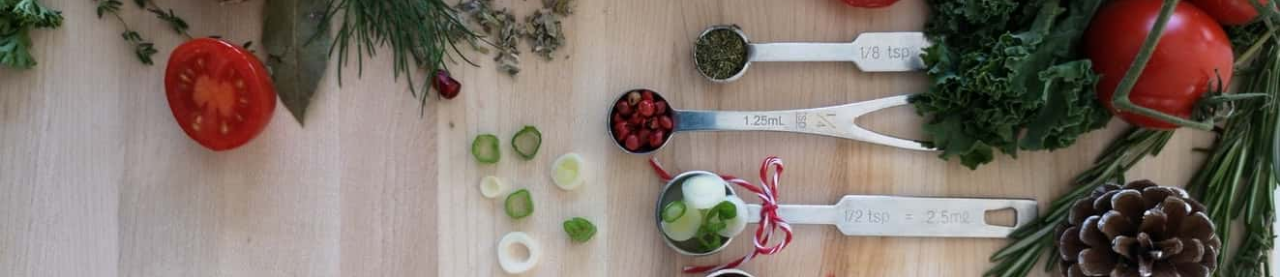
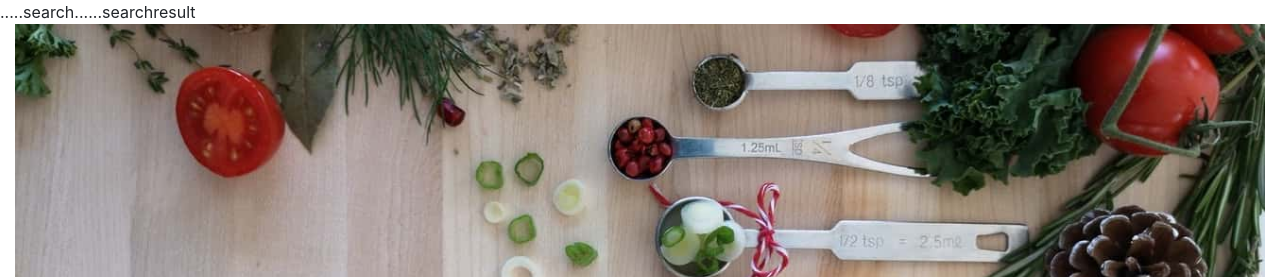
Before and after one commit to G-Dev-01/Chef, a plain HTML site: page index.html in a window 1280 px wide. Shown: the top 277 px of the page. Drawn offline with nearby package versions, Linux system fonts and the light colour scheme.

Commit message:
updated files

```diff
--- a/assets/script.js
+++ b/assets/script.js
@@ -17,13 +17,12 @@ async function fetchAPI() {
   const response = await fetch(baseURL);
   const data = await response.json();
   {
-    generateHTML(data.hits);
-    console.log(data);
+
     if (data.hits.length === 0) {
       resultHeading.innerHTML = `<p>No Results!!! Please try again with different Keyword</p>`;
-    }
-
-    else {
+    } else {
+          generateHTML(data.hits);
+    console.log(data);
       resultHeading.innerHTML = `<h2>Search result(s) for '${searchQuery}'</h2>`;
     }
   }
--- a/index.html
+++ b/index.html
@@ -8,7 +8,15 @@
    <link rel="stylesheet" href="https://cdn.jsdelivr.net/npm/bootstrap@4.5.3/dist/css/bootstrap.min.css" integrity="sha384-TX8t27EcRE3e/ihU7zmQxVncDAy5uIKz4rEkgIXeMed4M0jlfIDPvg6uqKI2xXr2" crossorigin="anonymous">
    <title>The Chef</title>
 </head>
-<body>
+<body class="container-fluid">
+
+<div class="row">
+           <div class="cols-lg-3">.....search</div>
+           <div class="cols-lg-9"> ......searchresult</div>
+</div>
+
+
+
 <section>
     <div class="section">
                 <div class="text">
@@ -32,4 +40,5 @@
 <script src="https://cdn.jsdelivr.net/npm/bootstrap@4.5.3/dist/js/bootstrap.bundle.min.js" integrity="sha384-ho+j7jyWK8fNQe+A12Hb8AhRq26LrZ/JpcUGGOn+Y7RsweNrtN/tE3MoK7ZeZDyx" crossorigin="anonymous"></script>
     <script async src="assets/script.js"></script>
 </body>
+
 </html>
```
